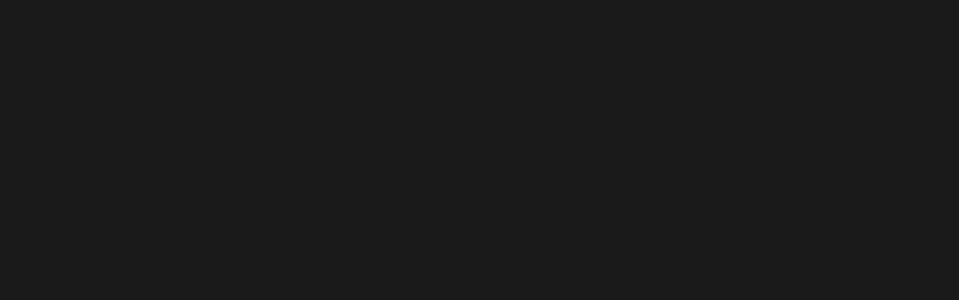
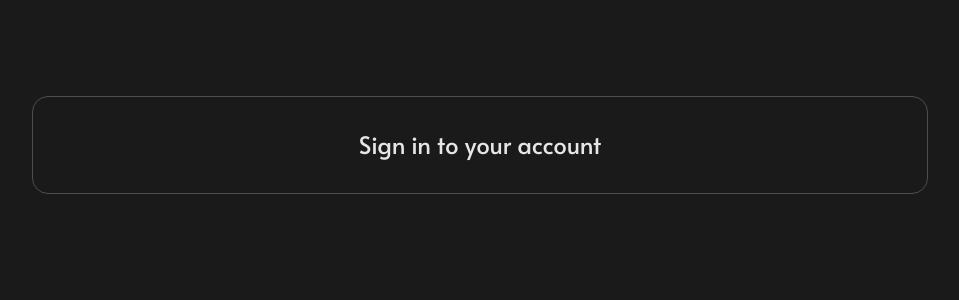
Before and after one commit to dwisarut/finocular, a React (Vite) app: page /signup in a window 1280 px wide. Shown: the top 300 px of the page, without its empty margins (160-1119 px from the left). Built offline with nearby package versions, Linux system fonts and the light colour scheme.

Commit message:
feat: add signin and login components

```diff
--- a/src/components/LogIn.tsx
+++ b/src/components/LogIn.tsx
@@ -1,7 +1,13 @@
 const LogIn = () => {
   return (
     <>
-      <div></div>
+      <div className="flex container justify-center mt-24">
+        <div className="flex flex-col border border-border rounded-2xl p-8 w-4xl items-center">
+          <h1 className="flex text-contrast-text text-2xl">
+            Log in to your account
+          </h1>
+        </div>
+      </div>
     </>
   );
 };
--- a/src/components/SignUp.tsx
+++ b/src/components/SignUp.tsx
@@ -1,7 +1,13 @@
 const SignUp = () => {
   return (
     <>
-      <div></div>
+      <div className="flex container justify-center mt-24">
+        <div className="flex flex-col border border-border rounded-2xl p-8 w-4xl items-center">
+          <h1 className="flex text-contrast-text text-2xl">
+            Sign in to your account
+          </h1>
+        </div>
+      </div>
     </>
   );
 };
```
